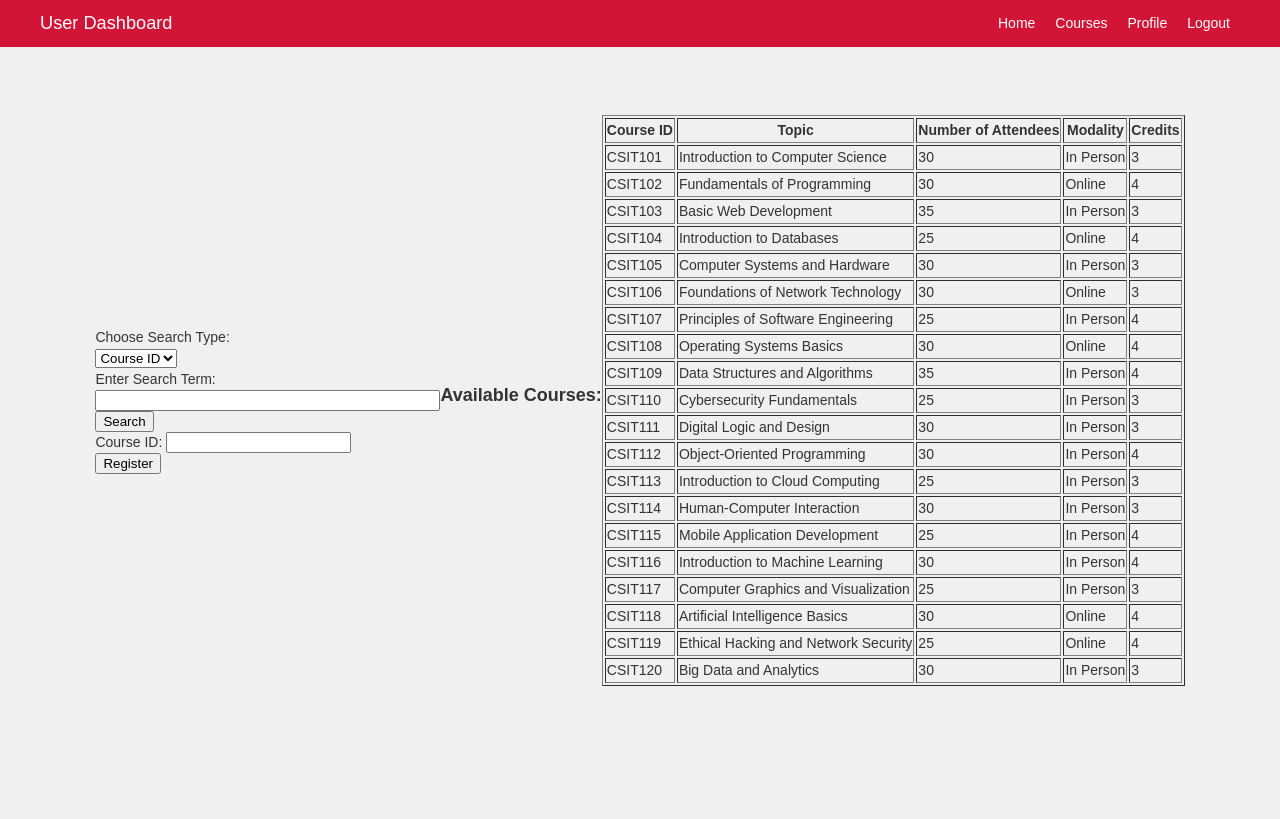
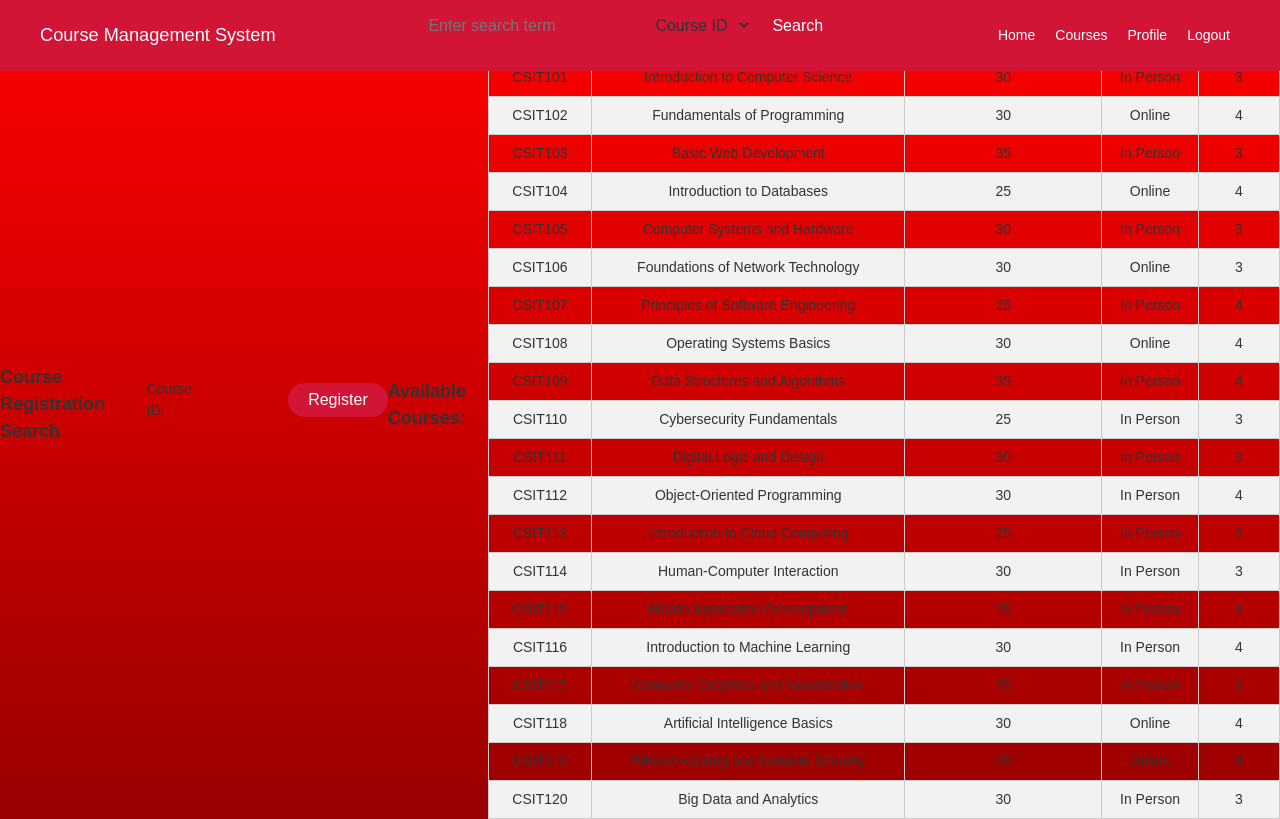
Before and after one commit to Kashyap181003/CourseSelection, a PHP site: page /user_dashboard.php in a window 1280 px wide. Before the commit the page ends 686 px from the top, so only its background shows below. Run offline with PHP 8.4, Linux system fonts and the light colour scheme; data comes from the database, SQL or seed files in the repository.

Commit message:
Updated Dashboard, insert course, CSS, DB connections for Xampp

```diff
--- a/cPanel/insert.html
+++ b/cPanel/insert.html
@@ -16,7 +16,7 @@
   </nav>
 
   <h1>Insert New Course</h1>
-  <form action="new_course.php" method="post">
+  <form action="new_course.php" method="post" class="input-field">
     <table>
       <tr>
         <td>Course ID</td>
--- a/cPanel/login.php
+++ b/cPanel/login.php
@@ -5,7 +5,7 @@ if ($_SERVER["REQUEST_METHOD"] == "POST") {
     $username = $_POST['username'];
     $password = $_POST['password'];
 
-    $db = new mysqli('localhost', 'shahk6', 'Montclair_18', 'shahk6_UserInfo');
+    $db = new mysqli('localhost', 'root', '', 'shahk6_coursemanagement');
 
     if ($db->connect_error) {
         die("Connection failed: " . $db->connect_error);
--- a/cPanel/new_course.php
+++ b/cPanel/new_course.php
@@ -19,7 +19,7 @@
      exit;
   }
 
-  $db = new mysqli('localhost', 'shahk6', 'Montclair_18', 'shahk6_CourseManagement');
+  $db = new mysqli('localhost', 'root', '', 'shahk6_coursemanagement');
 
   if ($db->connect_errno) {
      echo "Error: Could not connect to database. Please try again later.";
--- a/cPanel/register_course.php
+++ b/cPanel/register_course.php
@@ -8,7 +8,7 @@
   $course_id = $_POST['course_id'];
   $username = $_SESSION['username'];
 
-  $db = new mysqli('localhost', 'shahk6', 'Montclair_18', 'shahk6_CourseManagement');
+  $db = new mysqli('localhost', 'root', '', 'shahk6_coursemanagement');
 
   if ($db->connect_error) {
     die("Connection failed: " . $db->connect_error);
--- a/cPanel/styles.css
+++ b/cPanel/styles.css
@@ -9,7 +9,7 @@ body, h1, h2, p, ul, li {
 body {
     font-family: Arial, sans-serif;
     line-height: 1.5;
-    background-color: #f0f0f0;
+    background: linear-gradient(to bottom, #FF0000, #CC0000, #990000); /* Red gradient background */
     color: #333;
     display: flex;
     justify-content: center; /* Center content horizontally */
@@ -152,3 +152,139 @@ footer {
   z-index: 1000;
   font-size: 12px; /* Adjust footer font size */
 }
+
+/* Additional styles for form grouping */
+.form-group {
+    display: flex;
+    flex-wrap: wrap; /* Allow flex items to wrap */
+    justify-content: space-between;
+    margin-bottom: 10px; /* Adjust margin between form groups */
+}
+
+.form-group input[type="text"],
+.form-group input[type="password"],
+.form-group input[type="number"] {
+    width: calc(50% - 10px); /* Adjust width for input fields within form groups */
+    padding: 8px;
+    margin-bottom: 8px; /* Adjust margin bottom for inputs */
+    border: 1px solid #ccc;
+    border-radius: 3px;
+}
+
+/* Additional style for wider screens */
+@media (min-width: 768px) {
+    .form-group input[type="text"],
+    .form-group input[type="password"],
+    .form-group input[type="number"] {
+        width: calc(45% - 10px); /* Adjust width for input fields within form groups for wider screens */
+    }
+}
+
+/* Table styling */
+.results-table {
+    width: 100%;
+    border-collapse: collapse;
+    margin-top: 20px;
+}
+
+.results-table th,
+.results-table td {
+    border: 1px solid #ccc;
+    padding: 8px;
+    text-align: center;
+    color: #333; /* Adjusted text color for better readability */
+}
+
+.results-table th {
+    background-color: rgb(210, 20, 55);
+    color: #fff;
+}
+
+.results-table tbody tr:nth-child(even) {
+    background-color: #f2f2f2;
+}
+
+/* Custom styling for search bar */
+.search-form {
+    display: flex;
+    align-items: center;
+    justify-content: space-between;
+    margin-bottom: 20px; /* Adjust margin bottom for search bar */
+}
+
+.search-form .search-box {
+    flex-grow: 1; /* Grow to fill available space */
+    display: flex;
+    align-items: center;
+    background-color: rgba(255, 255, 255, 0.5); /* Semi-transparent background */
+    border-radius: 30px; /* Rounded border */
+    padding: 0 10px; /* Adjust padding */
+}
+
+.search-form input[type="text"] {
+    padding: 8px;
+    border: none;
+    outline: none;
+    background-color: transparent; /* Transparent background */
+    color: #333;
+    font-size: 16px;
+    width: 100%; /* Fill available space */
+}
+
+.search-form select {
+    padding: 8px;
+    border: none;
+    background-color: transparent; /* Transparent background */
+    color: #333;
+    font-size: 16px;
+}
+
+.search-form input[type="submit"] {
+    padding: 8px 20px; /* Adjust padding for submit button */
+    border: none;
+    border-radius: 30px; /* Long capped cylinder effect for button */
+    background-color: rgb(210, 20, 55);
+    color: #fff;
+    font-size: 16px;
+    cursor: pointer;
+    transition: background-color 0.3s ease; /* Smooth transition */
+}
+
+.search-form input[type="submit"]:hover {
+    background-color: #555;
+}
+
+/* Update the style for text boxes in the dashboard */
+.input-field {
+    width: 900px; /* Adjust width for input fields */
+    padding: 4px;
+    margin-bottom: 8px; /* Adjust margin bottom for inputs */
+    border: 1px solid #ccc;
+    border-radius: 8px;
+    background-color: rgba(255, 255, 255, 0.5); /* Semi-transparent background */
+    color: #333;
+    font-size: 16px;
+    outline: none;
+}
+
+.dashboard-background {
+    width: 1000px; /* Adjust width for input fields */
+    padding: 4px;
+    margin-bottom: 8px; /* Adjust margin bottom for inputs */
+    border: 1px solid #ccc;
+    border-radius: 8px;
+    background-color: rgba(255, 255, 255, 0.5); /* Semi-transparent background */
+    color: #333;
+    font-size: 16px;
+    outline: none;
+}
+
+.search-button{
+    width: 100%;
+    padding: 8px;
+    background-color: rgb(210, 20, 55);
+    color: #fff;
+    border: none;
+    border-radius: 3px;
+    cursor: pointer;
+}
--- a/cPanel/user_dashboard.php
+++ b/cPanel/user_dashboard.php
@@ -7,35 +7,33 @@
 <body>
   <nav class="navbar">
     <div class="navbar-container">
-      <a href="#" class="navbar-brand">User Dashboard</a>
-      <div class="navbar-links">
-        <a href="#">Home</a>
-        <a href="#">Courses</a>
-        <a href="#">Profile</a>
-        <a href="#">Logout</a>
-      </div>
-    </div>
-  </nav>
-
-  <div class="header">
-    <div class="search-boxes">
-      <!-- Course Search -->
-      <form action="results.php" method="post" class="search-form">
-        Choose Search Type:<br />
+      <a href="#" class="navbar-brand">Course Management System</a>
+      <!-- Move "Results" and add search form -->
+      <form action="results.php" method="POST" class="search-form">
+        <input type="text" name="searchterm" placeholder="Enter search term" value="<?php echo htmlspecialchars($searchterm ?? ''); ?>">
         <select name="searchtype">
           <option value="course_id">Course ID</option>
           <option value="topic">Topic</option>
           <option value="modality">Modality</option>
         </select>
-        <br />
-        Enter Search Term:<br />
-        <input name="searchterm" type="text" size="40">
-        <br />
-        <input type="submit" name="submit" value="Search">
+        <input type="submit" value="Search">
       </form>
+      <!-- End of search form -->
+      <div class="navbar-links">
+        <a href="index.php">Home</a>
+        <a href="courses.php">Courses</a>
+        <a href="profile.php">Profile</a>
+        <a href="logout.php">Logout</a>
+      </div>
+    </div>
+  </nav>
 
+  <!-- Register Search Bar as Title -->
+  <h2 class="register-search-title">Course Registration Search</h2>
+  <div class="header">
+    <div class="search-boxes">
       <!-- Course Registration -->
-      <form action="register_course.php" method="post" class="register-form">
+      <form action="register_course.php" method="post" class="search-form">
         Course ID: <input type="text" name="course_id"><br>
         <input type="submit" value="Register">
       </form>
@@ -43,7 +41,7 @@
   </div>
 
   <?php
-$db = new mysqli('localhost', 'shahk6', 'Montclair_18', 'shahk6_CourseManagement');
+  $db = new mysqli('localhost', 'root', '', 'shahk6_coursemanagement');
 
   if ($db->connect_error) {
     die("Connection failed: " . $db->connect_error);
@@ -53,9 +51,10 @@ $query = "SELECT * FROM courses";
   $result = $db->query($query);
 
   echo "<h2>Available Courses:</h2>";
-echo "<table border='1'>";
-echo "<tr><th>Course ID</th><th>Topic</th><th>Number of Attendees</th><th>Modality</th><th>Credits</th></tr>";
-while($row = $result->fetch_assoc()) {
+  echo "<table class='results-table'>";
+  echo "<thead><tr><th>Course ID</th><th>Topic</th><th>Number of Attendees</th><th>Modality</th><th>Credits</th></tr></thead>";
+  echo "<tbody>";
+  while ($row = $result->fetch_assoc()) {
     echo "<tr>";
     echo "<td>" . $row['course_id'] . "</td>";
     echo "<td>" . $row['topic'] . "</td>";
@@ -64,11 +63,10 @@ while($row = $result->fetch_assoc()) {
     echo "<td>" . $row['credits'] . "</td>";
     echo "</tr>";
   }
+  echo "</tbody>";
   echo "</table>";
 
   $db->close();
   ?>
-
-
 </body>
 </html>
```
Also changed, not shown: cPanel/admin_dashboard.php (+13 -14 lines), cPanel/insert_course.php (added, +37 -0 lines), cPanel/register.html (+23 -13 lines), cPanel/register.php (+18 -6 lines), cPanel/results.php (+23 -19 lines). Lines whose indentation alone changed are shown as unchanged.
